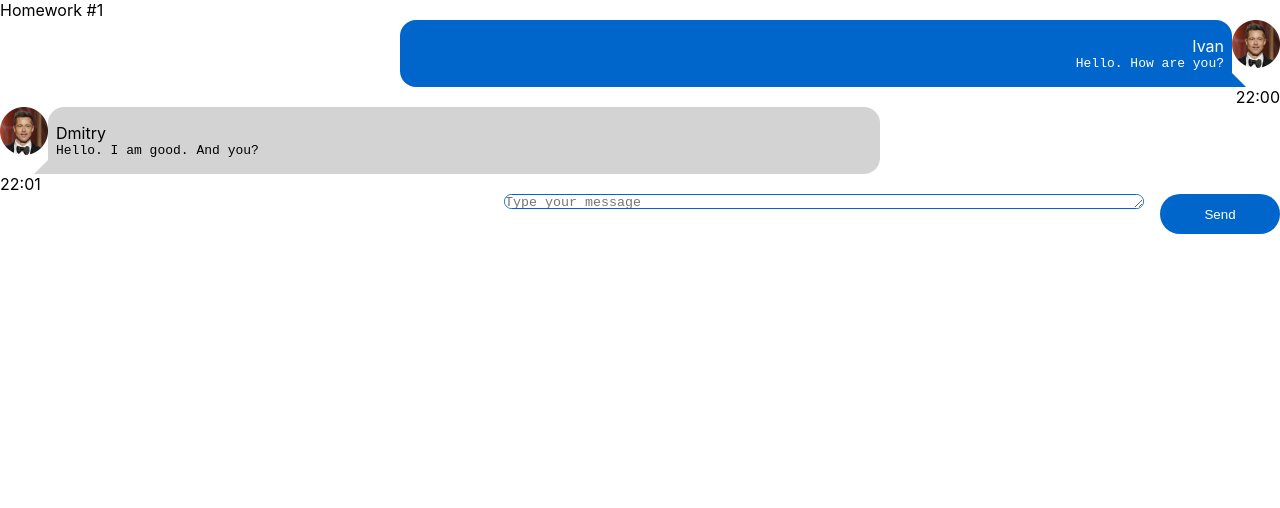
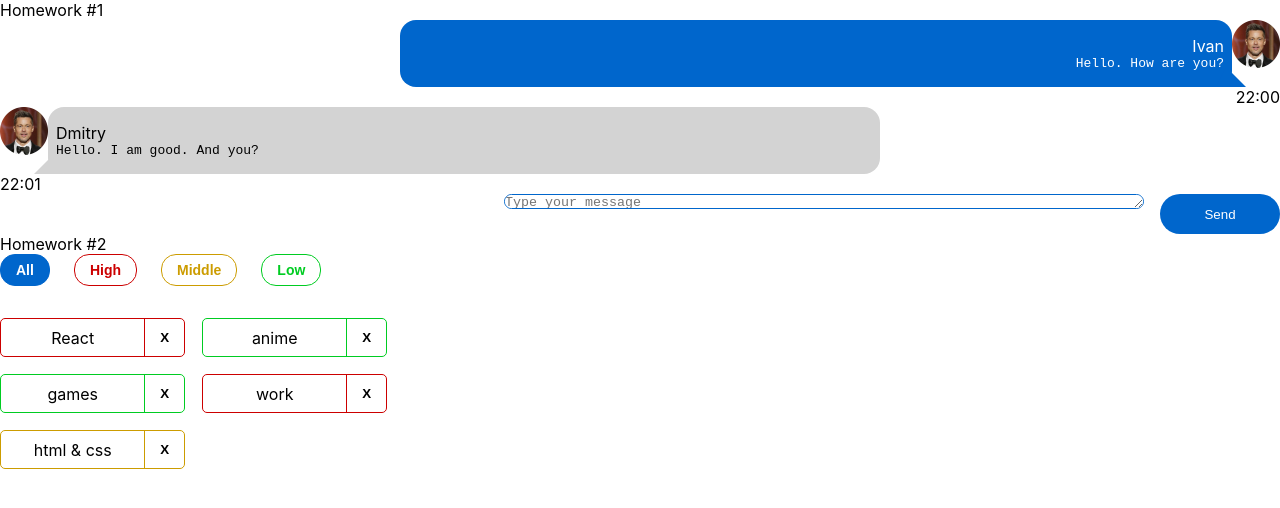
Before and after one commit to dnkdev1/hws2-master, a React (Create React App) app: page / in a window 1280 px wide. Shown: the top 508 px of the page. Built offline with nearby package versions, Linux system fonts and the light colour scheme.

Commit message:
hw02: browser can display names of affars from filtredAffars

```diff
--- a/src/s1-main/App.tsx
+++ b/src/s1-main/App.tsx
@@ -1,13 +1,14 @@
 import React from 'react'
 import s from './App.module.css'
 import HW1 from '../s2-homeworks/hw01/HW1'
+import HW2 from "../s2-homeworks/hw02/HW2";
 
 function App() {
     return (
         <div className={s.App}>
             <HW1/>
             {/*раскомментировать по ходу выполнения*/}
-            {/*<HW2/>*/}
+            <HW2/>
             {/*<HW3/>*/}
             {/*<HW4/>*/}
 
--- a/src/s2-homeworks/hw02/HW2.tsx
+++ b/src/s2-homeworks/hw02/HW2.tsx
@@ -3,8 +3,8 @@ import Affairs from './affairs/Affairs'
 import s2 from '../../s1-main/App.module.css'
 
 /*
-* 1 - описать типы AffairPriorityType, AffairType
-* 2 - указать нужный тип для defaultAffairs
+* 1 - описать типы AffairPriorityType, AffairType  V
+* 2 - указать нужный тип для defaultAffairs  V
 * 3 - дописать типы и логику функции filterAffairs и проверить её тестами
 * 4 - выполнить пункт 3 для функции deleteAffair
 * 5 - указать нужный тип в useState с affairs
@@ -17,16 +17,17 @@ import s2 from '../../s1-main/App.module.css'
 * */
 
 // types
-export type AffairPriorityType = any // need to fix any
+export type AffairPriorityType = 'high' |  'middle' | 'low'// need to fix any
+
 export type AffairType = {
-    _id: any // need to fix any
-    name: any // need to fix any
+    _id: number // need to fix any
+    name: string // need to fix any
     priority: AffairPriorityType
 }
 export type FilterType = 'all' | AffairPriorityType
 
 // constants
-const defaultAffairs: any = [ // need to fix any
+const defaultAffairs: AffairType[] = [ // need to fix any
     {_id: 1, name: 'React', priority: 'high'}, // студенты могут изменить содержимое name и количество элементов в массиве, ...priority не менять!
     {_id: 2, name: 'anime', priority: 'low'},
     {_id: 3, name: 'games', priority: 'low'},
@@ -35,8 +36,18 @@ const defaultAffairs: any = [ // need to fix any
 ]
 
 // pure helper functions
-export const filterAffairs = (affairs: any, filter: any): any => { // need to fix any
+export const filterAffairs = (affairs: AffairType[], filter: FilterType): AffairType[] => { // need to fix any
 
+    if(filter === 'high') {
+        affairs.filter(el => el.priority === 'high')
+    }
+
+    if(filter === 'middle') {
+        affairs.filter(el => el.priority === 'middle')
+    }
+    if(filter === 'low') {
+        affairs.filter(el => el.priority === 'low')
+    }
 
     return affairs // need to fix
 }
@@ -46,7 +57,7 @@ export const deleteAffair = (affairs: any, _id: any): any => { // need to fix an
 }
 
 function HW2() {
-    const [affairs, setAffairs] = useState<any>(defaultAffairs) // need to fix any
+    const [affairs, setAffairs] = useState<AffairType[]>(defaultAffairs) // need to fix any
     const [filter, setFilter] = useState<FilterType>('all')
 
     const filteredAffairs = filterAffairs(affairs, filter)
--- a/src/s2-homeworks/hw02/affairs/Affairs.tsx
+++ b/src/s2-homeworks/hw02/affairs/Affairs.tsx
@@ -4,7 +4,7 @@ import {AffairType, FilterType} from '../HW2'
 import s from './Affairs.module.css'
 
 type AffairsPropsType = {
-    data: any // need to fix any
+    data: AffairType[] // need to fix any
     setFilter: any
     deleteAffairCallback: any
     filter: FilterType
--- a/src/s2-homeworks/hw02/affairs/affair/Affair.tsx
+++ b/src/s2-homeworks/hw02/affairs/affair/Affair.tsx
@@ -19,18 +19,14 @@ function Affair(props: AffairPropsType) {
     const affairClass = s.affair + ' ' + s2[props.affair.priority]
 
     return (
-        <div
-            id={'hw2-affair-' + props.affair._id}
-            className={affairClass}
-        >
+        <div id={'hw2-affair-' + props.affair._id} className={affairClass}>
             <div id={'hw2-name-' + props.affair._id} className={nameClass}>
-                {/*создаёт студент*/}
+                {props.affair.name}
 
                 {/**/}
             </div>
-            <div id={'hw2-priority-' + props.affair._id} hidden>
-                {props.affair.priority}
-            </div>
+
+            <div id={'hw2-priority-' + props.affair._id} hidden>{props.affair.priority}</div>
 
             <button
                 id={'hw2-button-delete-' + props.affair._id}
```
